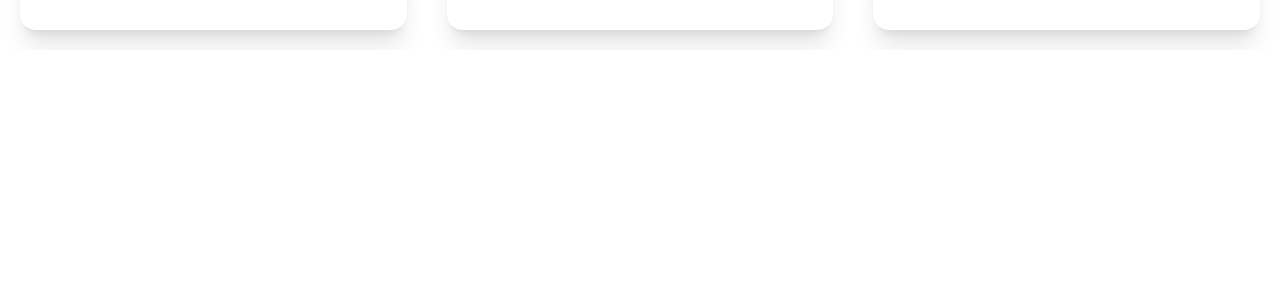
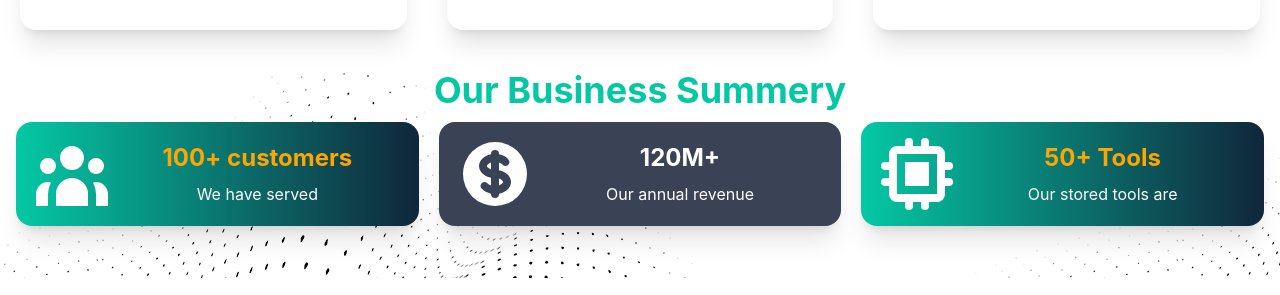
Before and after one commit to Tusharbd5/manufacturer-website, a React (Create React App) app: page / in a window 1280 px wide. Shown: the part 1868-2163 px from the top of the page. Before the commit the page ends 1918 px from the top, so only its background shows below. Built offline with nearby package versions, Linux system fonts and the light colour scheme; what tw-elements would draw is missing.

Commit message:
Business summery added

```diff
--- a/package.json
+++ b/package.json
@@ -3,6 +3,7 @@
   "version": "0.1.0",
   "private": true,
   "dependencies": {
+    "@heroicons/react": "^1.0.6",
     "@testing-library/jest-dom": "^5.16.4",
     "@testing-library/react": "^13.3.0",
     "@testing-library/user-event": "^13.5.0",
--- /dev/null
+++ b/src/pages/Home/BusinessSummery.js
@@ -0,0 +1,47 @@
+import React from 'react';
+import { UserGroupIcon, CurrencyDollarIcon, ChipIcon } from '@heroicons/react/solid';
+import InfoCard from './InfoCard';
+import bg from '../../assets/background.png';
+
+const BusinessSummery = () => {
+    const service = {
+        serv1: '100+ customers',
+        serv2: '120M+',
+        serv3: '50+ Tools'
+    }
+    const details = {
+        des1: 'We have served',
+        des2: 'Our annual revenue',
+        des3: 'Our stored tools are'
+    }
+
+    return (
+        <div style={{ backgroundImage: `url(${bg})` }} className='mt-5 mb-5 md:h-52 bg-top'>
+            <h1 className='text-4xl font-bold text-secondary mb-3'>Our Business Summery</h1>
+            <div className='grid grid-cols-1 lg:grid-cols-3 gap-5 mx-4'>
+                <InfoCard
+                    icon={<UserGroupIcon className='w-20 h-20 text-white'></UserGroupIcon>}
+                    service={service.serv1}
+                    details={details.des1}
+                    textClass='orange'
+                    bgClass="bg-gradient-to-r from-secondary to-primary">
+                </InfoCard>
+                <InfoCard
+                    icon={<CurrencyDollarIcon className='w-20 h-20 text-white'></CurrencyDollarIcon>}
+                    service={service.serv2}
+                    details={details.des2}
+                    bgClass="bg-neutral">
+                </InfoCard>
+                <InfoCard
+                    icon={<ChipIcon className='w-20 h-20 text-white'></ChipIcon>}
+                    service={service.serv3}
+                    textClass='orange'
+                    details={details.des3}
+                    bgClass="bg-gradient-to-r from-secondary to-primary">
+                </InfoCard>
+            </div>
+        </div>
+    );
+};
+
+export default BusinessSummery;
--- a/src/pages/Home/Home.js
+++ b/src/pages/Home/Home.js
@@ -1,5 +1,6 @@
 import React from 'react';
 import Banner from './Banner';
+import BusinessSummery from './BusinessSummery';
 import Tools from './Tools';
 
 const Home = () => {
@@ -7,6 +8,7 @@ const Home = () => {
         <div>
             <Banner></Banner>
             <Tools></Tools>
+            <BusinessSummery></BusinessSummery>
         </div>
     );
 };
--- /dev/null
+++ b/src/pages/Home/InfoCard.js
@@ -0,0 +1,15 @@
+import React from 'react';
+
+const InfoCard = ({ icon, service, bgClass, details, textClass }) => {
+    return (
+        <div className={`card card-side items-center shadow-xl px-4 ${bgClass}`}>
+            {icon}
+            <div className="card-body text-white text-center py-5 px-0">
+                <h2 style={{ color: `${textClass}` }} className='text-2xl font-bold'>{service}</h2>
+                <p>{details}</p>
+            </div>
+        </div>
+    );
+};
+
+export default InfoCard;
```
Also changed, not shown: src/assets/background.png (added), 1 other file (tests, documents, lock files or other folders).
